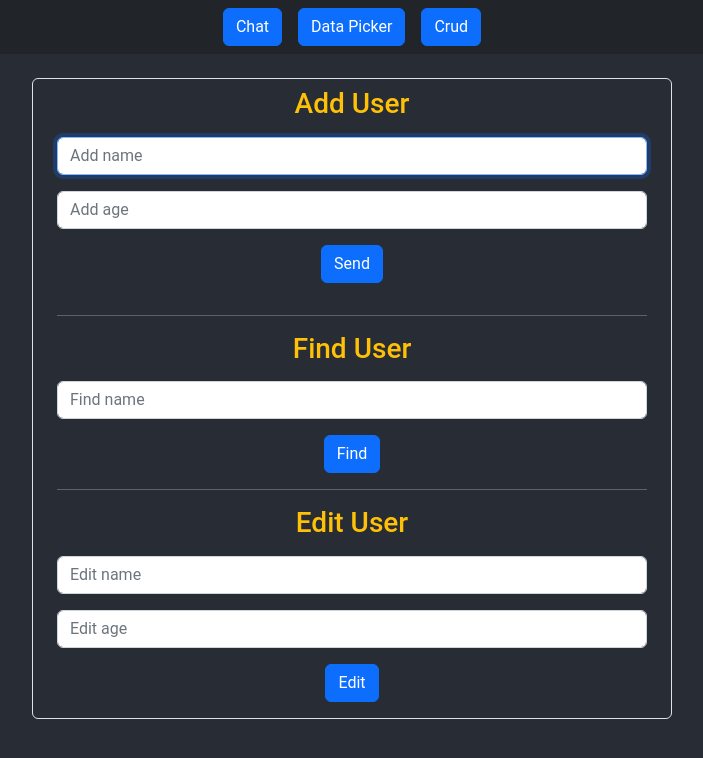
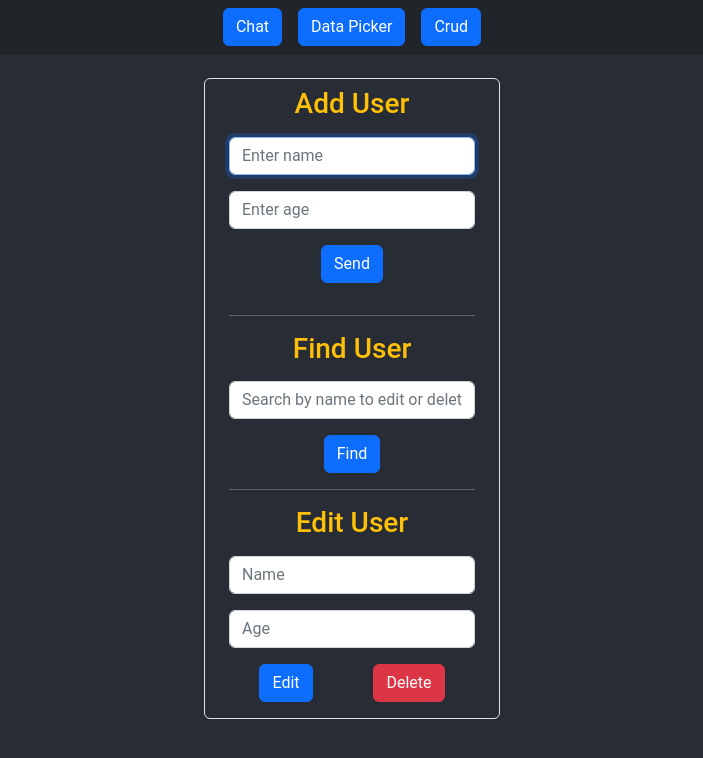
Before and after one commit to RodneyMac/proyects-with-js-logics, a React (Create React App) app: page /crud in a window 1280 px wide. Shown: the top 758 px of the page, without its empty margins (288-991 px from the left). Built offline with nearby package versions, Linux system fonts and the light colour scheme.

Commit message:
functions added for crud component, chat style modificate

```diff
--- a/src/components/Chat/Chat.js
+++ b/src/components/Chat/Chat.js
@@ -43,7 +43,7 @@ const Chat = () => {
     <>
       <Nav/>
       <div className='mt-4 mb-4 d-flex flex-column justify-content-center align-items-center'>
-        <div className='border rounded px-4 w-50'>
+        <div className='border rounded px-4 w-auto'>
           <h3 className='text-info mt-2 text-center'>Chat 1</h3>
           <div className='mb-3 mt-3'>
             <input type="text" className='form-control' placeholder="Write a message here" name="chat1" onChange={handleChangeChat1} value={chat1.name} autoFocus/>
@@ -52,7 +52,7 @@ const Chat = () => {
             <button className='btn btn-outline-primary' onClick={handleChat1}>Send</button>
           </div>
         </div>
-        <div className='border rounded px-4 w-50 mt-4'>
+        <div className='border rounded px-4 w-auto mt-4'>
           <h3 className='text-warning mt-2 text-center'>Chat 2</h3>
           <div className='mb-3 mt-3'>
             <input type="text" className='form-control' placeholder="Write a message here" name="chat2" onChange={handleChangeChat2} value={chat2.name}/>
@@ -62,7 +62,7 @@ const Chat = () => {
           </div>
         </div>
         <h3 className='text-primary text-center mt-4'>Message History</h3>
-        <div className='w-50 mt-3'>
+        <div className='w-auto mt-3'>
           <ol className='text-center'>
             {chatList.map((item) => {
               if(item.chat1) {
--- a/src/components/Crud/Crud.js
+++ b/src/components/Crud/Crud.js
@@ -9,6 +9,7 @@ const Crud = () => {
 
   const [addUser, setAddUser] = useState({});
   const [userList, setUserList] = useState([]);
+  const [findUser, setFindUser] = useState({name: "", age: ""});
 
   const handleAddUserChange = (e) => {
     setAddUser({
@@ -25,22 +26,48 @@ const Crud = () => {
     console.log("New User:", newUser);
   }
 
+  const handleFindUserChange = (e) => {
+    setFindUser({
+      ...findUser,
+      [e.target.name] : e.target.value
+    })
+  }
+
+  const handleFindUser = (e) => {
+    e.preventDefault();
+    let find = userList.find((item) => item.name === findUser.name);
+    setFindUser(find);
+  }
+
+  const handleEditUser = (e) => {
+    e.preventDefault();
+    setUserList((state) => state.map((item) => item.id === findUser.id ? findUser : item));
+    console.log("User Edited: ", findUser);
+  }
+
+  const handleDeleteUser = (e) => {
+    e.preventDefault();
+    let deleteUser = userList.filter((item) => item.id !== findUser.id);
+    setUserList(deleteUser);
+    console.log("User deleted: ", deleteUser);
+  }
+
   return (
     <>
       <Nav/>
       <div className='mt-4 mb-4 d-flex justify-content-center'>
-        <form className='border rounded px-4 w-50'>
+        <form className='border rounded px-4 w-auto'>
           <h3 className='text-warning mt-2 text-center'>Add User</h3>
           <div className='mb-3 mt-3'>
-            <input type="text" className='form-control' placeholder="Add name" name="name" onChange={handleAddUserChange} value={addUser.name} autoFocus/>
+            <input type="text" className='form-control' placeholder="Enter name" name="name" onChange={handleAddUserChange} autoFocus/>
           </div>
           <div className='mb-3 mt-3'>
-            <input type="number" className='form-control' placeholder="Add age" name="age" onChange={handleAddUserChange} value={addUser.age}/>
+            <input type="number" className='form-control' placeholder="Enter age" name="age" onChange={handleAddUserChange}/>
           </div>
           <div className='mb-3 text-center'>
-            <button onClick={handleAddUser} className='btn btn-primary'>Send</button>
+            <button className='btn btn-primary' onClick={handleAddUser}>Send</button>
           </div>
-          <ol className='text-center d-flex justify-content-center'>
+          <ol className='d-flex flex-column text-center text-info'>
             {userList.map((item) => (
               <li key={item.id}><b className='text-info'>Id:</b><b className='text-warning mx-2'>{item.id}</b><b className='text-info'>Name:</b><b className='text-warning mx-2'>{item.name}</b><b className='text-info'>Age:</b><b className='text-warning mx-2'>{item.age}</b></li>
             ))}
@@ -49,21 +76,22 @@ const Crud = () => {
           <h3 className='text-warning mt-2 text-center'>Find User</h3>
           <ol></ol>
           <div className='mb-3 mt-3'>
-            <input type="text" className='form-control' placeholder="Find name" name="name"/>
+            <input type="text" className='form-control' placeholder="Search by name to edit or delete" name="name" onChange={handleFindUserChange} value={findUser.name}/>
           </div>
           <div className='mb-3 text-center'>
-            <button className='btn btn-primary'>Find</button>
+            <button className='btn btn-primary' onClick={handleFindUser}>Find</button>
           </div>
           <hr className='text-white'/>
           <h3 className='text-warning mt-2 text-center'>Edit User</h3>
           <div className='mb-3 mt-3'>
-            <input type="text" className='form-control' placeholder="Edit name" name="name"/>
+            <input type="text" className='form-control' placeholder="Name" name="name" onChange={handleFindUserChange} value={findUser.name}/>
           </div>
           <div className='mb-3 mt-3'>
-            <input type="number" className='form-control' placeholder="Edit age" name="age"/>
+            <input type="number" className='form-control' placeholder="Age" name="age" onChange={handleFindUserChange} value={findUser.age}/>
           </div>
-          <div className='mb-3 text-center'>
-            <button className='btn btn-primary'>Edit</button>
+          <div className='mb-3 d-flex justify-content-around'>
+            <button className='btn btn-primary' onClick={handleEditUser}>Edit</button>
+            <button className='btn btn-danger' onClick={handleDeleteUser}>Delete</button>
           </div>
         </form>
       </div>
```
